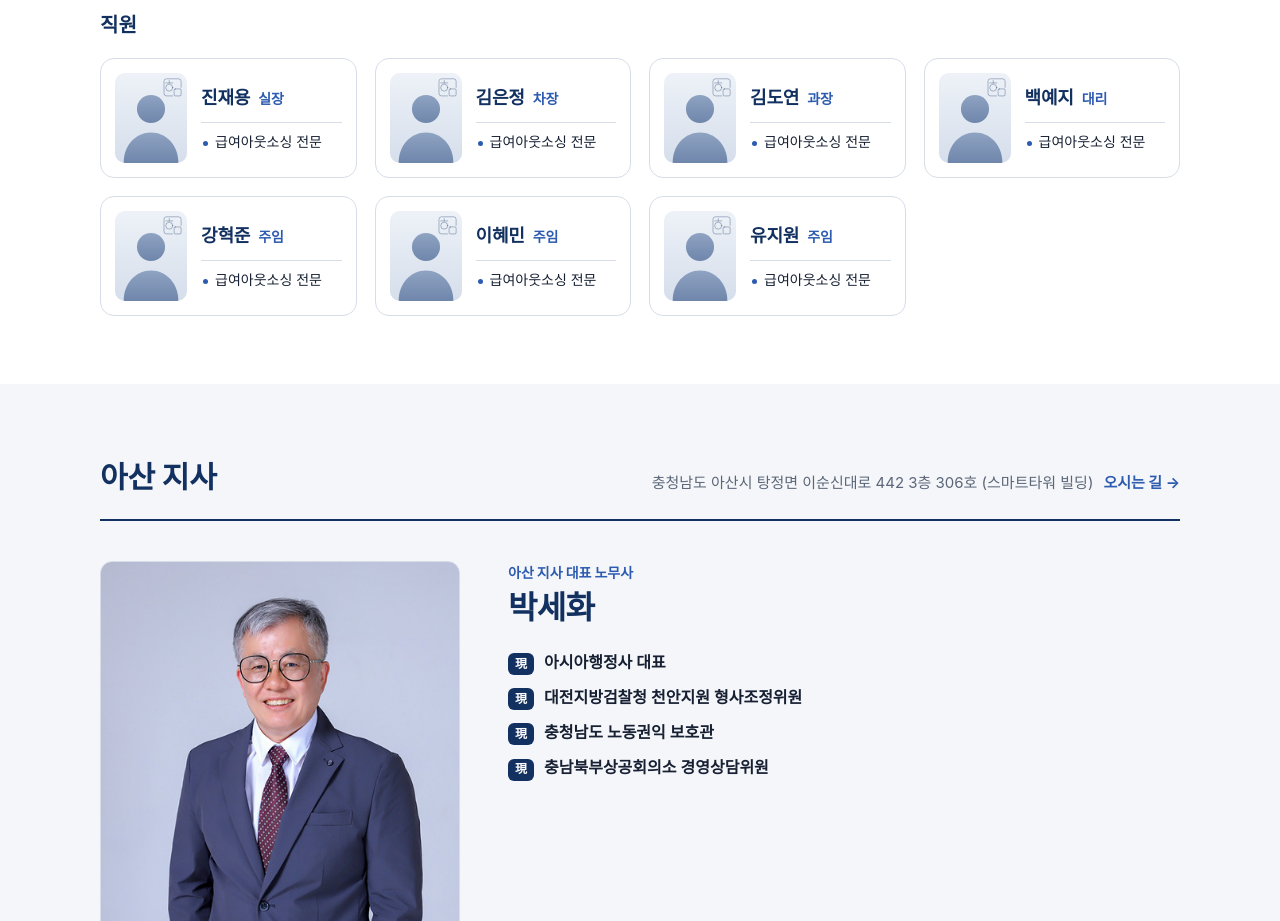
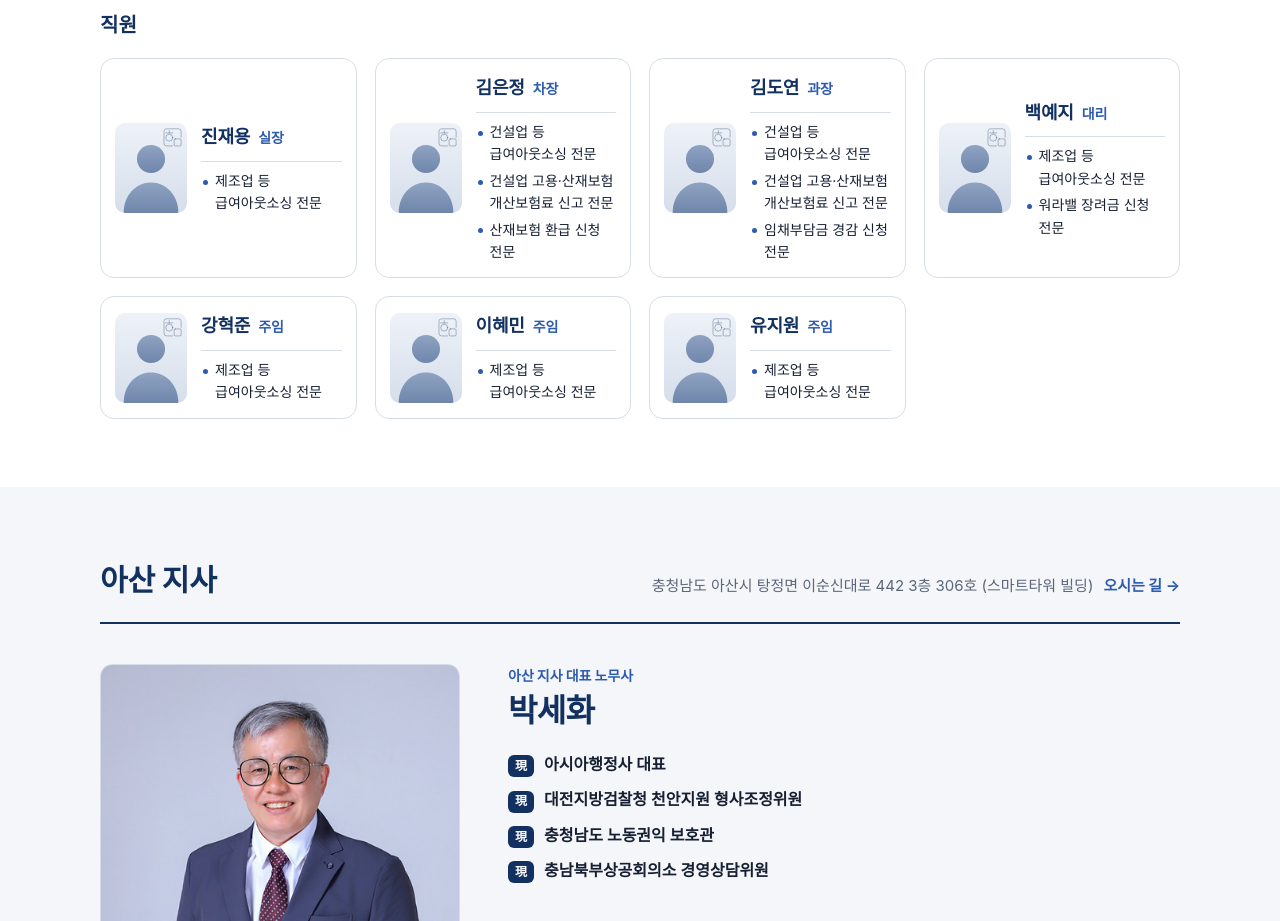
Before and after one commit to kseezn/kseezn.github.io, a Next.js app: page /members in a window 1280 px wide. Shown: the part 4280-5201 px from the top of the page. Built offline with nearby package versions, Linux system fonts and the light colour scheme; a web font is replaced by a local one.

Commit message:
직원 이력 추가

```diff
--- a/data/staff.ts
+++ b/data/staff.ts
@@ -11,14 +11,31 @@ export type Staff = {
 
 export const staff: Staff[] = [
   // ── 천안 본사 ──
-  { name: "진재용", role: "실장", office: "cheonan", careers: ["급여아웃소싱 전문"] },
-  { name: "김은정", role: "차장", office: "cheonan", careers: ["급여아웃소싱 전문"] },
-  { name: "김도연", role: "과장", office: "cheonan", careers: ["급여아웃소싱 전문"] },
-  { name: "백예지", role: "대리", office: "cheonan", careers: ["급여아웃소싱 전문"] },
-  { name: "강혁준", role: "주임", office: "cheonan", careers: ["급여아웃소싱 전문"] },
-  { name: "이혜민", role: "주임", office: "cheonan", careers: ["급여아웃소싱 전문"] },
-  { name: "유지원", role: "주임", office: "cheonan", careers: ["급여아웃소싱 전문"] },
+  { name: "진재용", role: "실장", office: "cheonan",
+    careers: ["제조업 등 급여아웃소싱 전문"] },
+  { name: "김은정", role: "차장", office: "cheonan",
+    careers: ["건설업 등 급여아웃소싱 전문",
+      "건설업 고용·산재보험 개산보험료 신고 전문",
+      "산재보험 환급 신청 전문"
+    ] },
+  { name: "김도연", role: "과장", office: "cheonan",
+    careers: ["건설업 등 급여아웃소싱 전문",
+      "건설업 고용·산재보험 개산보험료 신고 전문",
+      "임채부담금 경감 신청 전문"
+    ] },
+  { name: "백예지", role: "대리", office: "cheonan",
+    careers: ["제조업 등 급여아웃소싱 전문",
+      "워라밸 장려금 신청 전문"
+    ] },
+  { name: "강혁준", role: "주임", office: "cheonan",
+    careers: ["제조업 등 급여아웃소싱 전문"] },
+  { name: "이혜민", role: "주임", office: "cheonan",
+    careers: ["제조업 등 급여아웃소싱 전문"] },
+  { name: "유지원", role: "주임", office: "cheonan",
+    careers: ["제조업 등 급여아웃소싱 전문"] },
   // ── 아산 지사 ──
-  { name: "김진우", role: "팀장", office: "asan", careers: ["급여아웃소싱 전문"] },
-  { name: "오경희", role: "과장", office: "asan", careers: ["급여아웃소싱 전문"] },
+  { name: "김진우", role: "팀장", office: "asan",
+    careers: ["급여아웃소싱 전문"] },
+  { name: "오경희", role: "과장", office: "asan",
+    careers: ["급여아웃소싱 전문"] },
 ];
```
